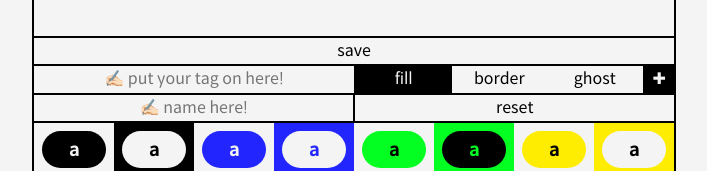
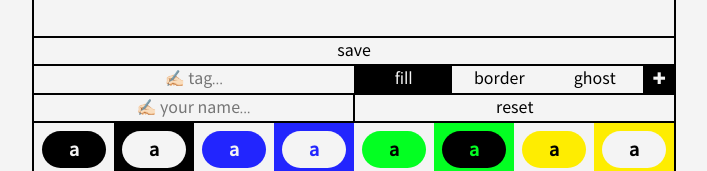
Before and after one commit to samankey/sambnail-maker.github.io, a Nuxt app: page / in a window 1280 px wide. Shown: the part 531-702 px from the top of the page, without its empty margins (286-993 px from the left). Built offline with nearby package versions, Linux system fonts and the light colour scheme; what vue-notification would draw is missing.

Commit message:
Feat: placeholder 수정

```diff
--- a/pages/index.vue
+++ b/pages/index.vue
@@ -30,7 +30,7 @@
         v-model="tagText"
         class="tagInput"
         type="text"
-        placeholder="✍🏻 put your tag on here!"
+        placeholder="✍🏻 tag..."
         @keypress.enter="addTag"
       />
       <div class="tagButtonBox">
@@ -53,7 +53,7 @@
         v-model="signText"
         class="signInput"
         type="text"
-        placeholder="✍🏻 name here!"
+        placeholder="✍🏻 your name..."
       />
       <button class="save bd_Left_Gray" @click="resetTagList">reset</button>
     </div>
```
